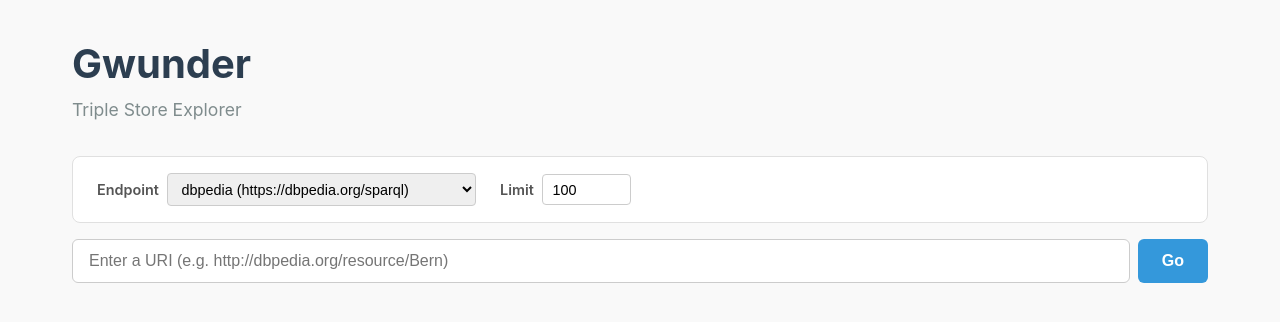
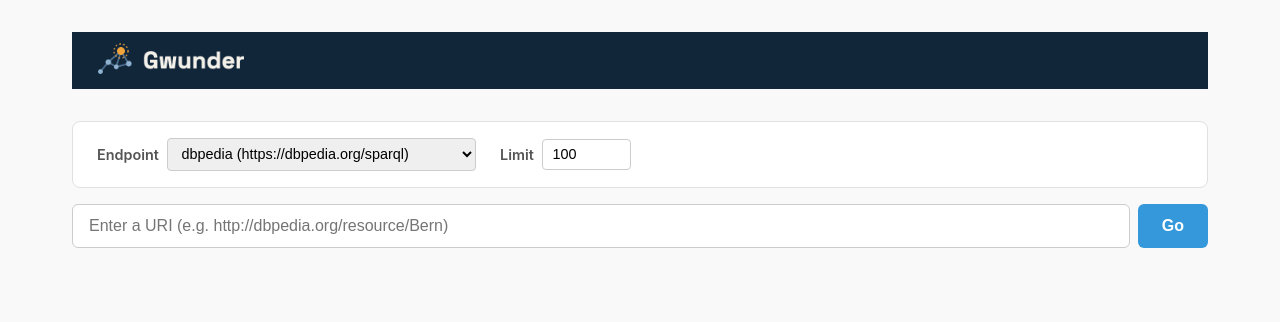
Before and after one commit to bequrios/gwunder, a Flask app: page / in a window 1280 px wide. Shown: the top 322 px of the page. Run offline with Flask 3, Linux system fonts and the light colour scheme.

Commit message:
feat: replace header with image, adjust filter row spacing

```diff
--- a/app/static/css/style.css
+++ b/app/static/css/style.css
@@ -18,14 +18,10 @@ header {
     margin-bottom: 2rem;
 }
 
-header h1 {
-    font-size: 2.5rem;
-    color: #2c3e50;
-}
-
-.subtitle {
-    color: #7f8c8d;
-    font-size: 1.1rem;
+.header-img {
+    width: 100%;
+    height: auto;
+    display: block;
 }
 
 .config-panel {
--- a/app/templates/index.html
+++ b/app/templates/index.html
@@ -8,8 +8,7 @@
 </head>
 <body>
     <header>
-        <h1>Gwunder</h1>
-        <p class="subtitle">Triple Store Explorer</p>
+        <img src="{{ url_for('static', filename='img/header.png') }}" alt="Gwunder" class="header-img">
     </header>
 
     <section class="config-panel">
```
Also changed, not shown: app/static/img/header.png (added).
